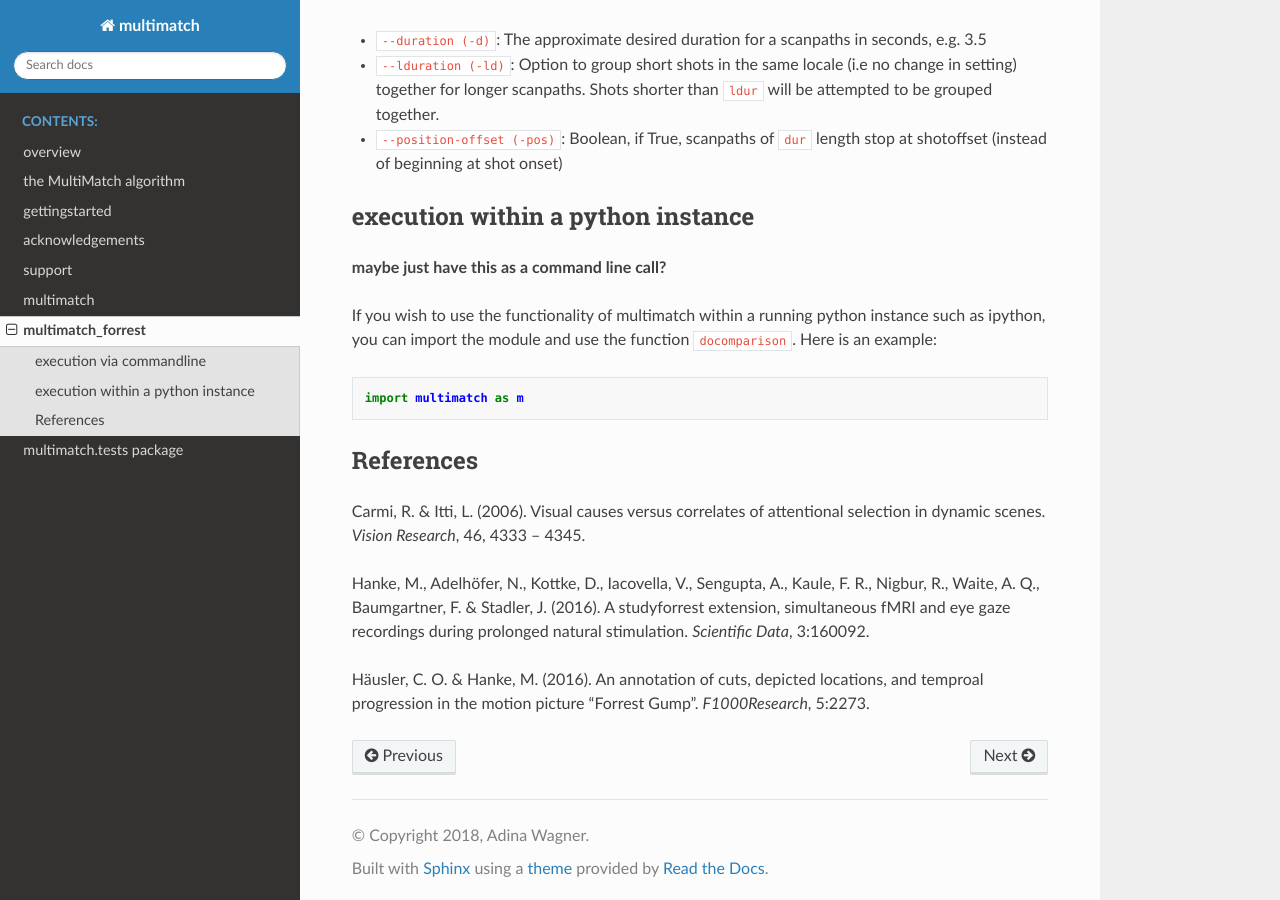
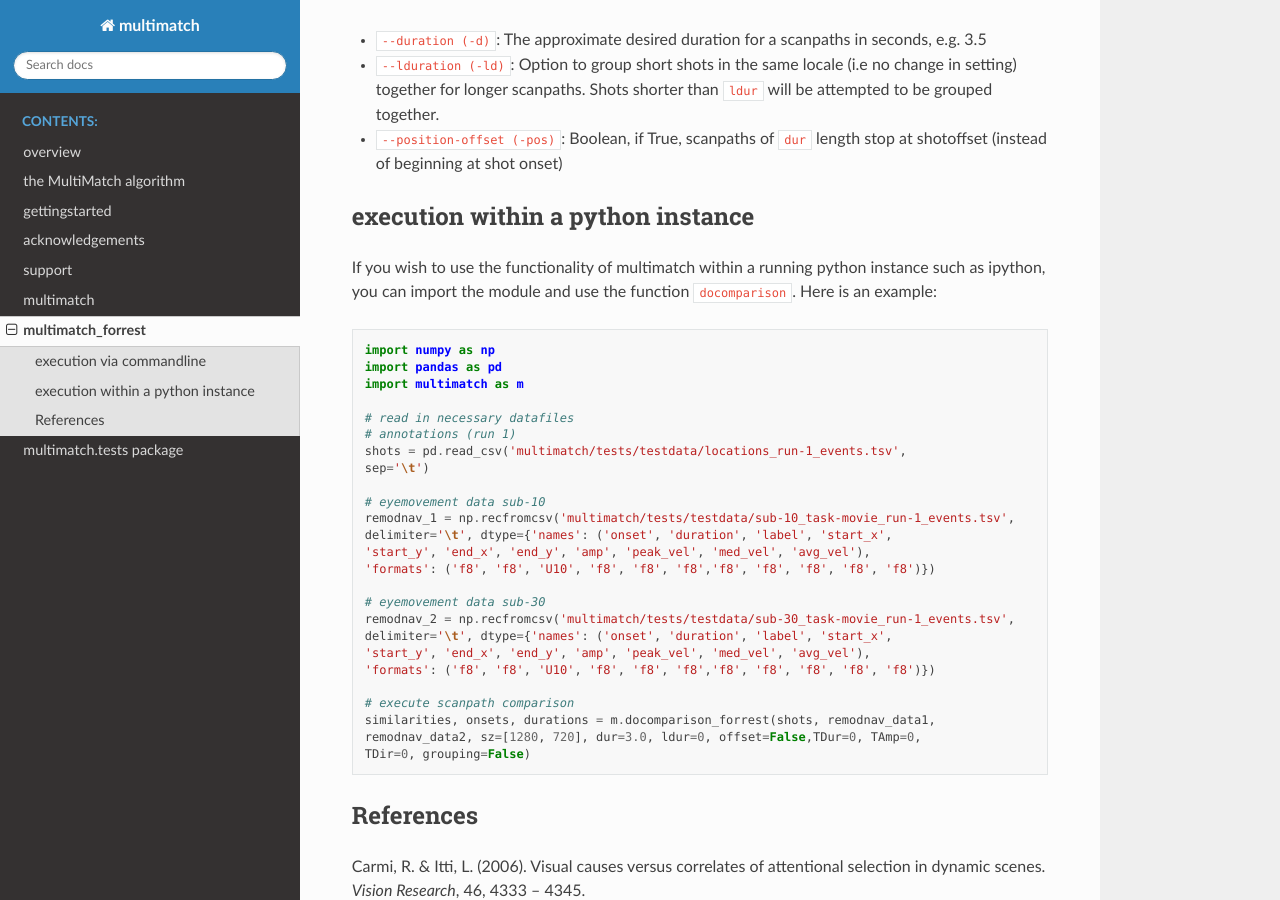
Before and after one commit to adswa/multimatch_gaze, a Sphinx documentation site: the page built from docs/source/multimatch_forrest.rst, in a window 1280 px wide and 900 px high, scrolled down 1386 px. Built offline with Sphinx 7.4.7 and the Read the Docs theme 2.0.0, drawn with Linux system fonts in a browser that asks for light colours.

Commit message:
ipython example of docomparison_forrest

```diff
--- a/docs/source/multimatch_forrest.rst
+++ b/docs/source/multimatch_forrest.rst
@@ -82,16 +82,38 @@ grouping will be performed!
 execution within a python instance
 ^^^^^^^^^^^^^^^^^^^^^^^^^^^^^^^^^^
 
-**maybe just have this as a command line call?**
-
-
 If you wish to use the functionality of multimatch within a running python
 instance such as ipython, you can import the module and use the function
 ``docomparison``. Here is an example:
 
 .. code::
 
+   import numpy as np
+   import pandas as pd
    import multimatch as m
+
+   # read in necessary datafiles
+   # annotations (run 1)
+   shots = pd.read_csv('multimatch/tests/testdata/locations_run-1_events.tsv',
+   sep='\t')
+
+   # eyemovement data sub-10
+   remodnav_1 = np.recfromcsv('multimatch/tests/testdata/sub-10_task-movie_run-1_events.tsv',
+   delimiter='\t', dtype={'names': ('onset', 'duration', 'label', 'start_x',
+   'start_y', 'end_x', 'end_y', 'amp', 'peak_vel', 'med_vel', 'avg_vel'),
+   'formats': ('f8', 'f8', 'U10', 'f8', 'f8', 'f8','f8', 'f8', 'f8', 'f8', 'f8')})
+
+   # eyemovement data sub-30
+   remodnav_2 = np.recfromcsv('multimatch/tests/testdata/sub-30_task-movie_run-1_events.tsv',
+   delimiter='\t', dtype={'names': ('onset', 'duration', 'label', 'start_x',
+   'start_y', 'end_x', 'end_y', 'amp', 'peak_vel', 'med_vel', 'avg_vel'),
+   'formats': ('f8', 'f8', 'U10', 'f8', 'f8', 'f8','f8', 'f8', 'f8', 'f8', 'f8')})
+
+   # execute scanpath comparison
+   similarities, onsets, durations = m.docomparison_forrest(shots, remodnav_data1,
+   remodnav_data2, sz=[1280, 720], dur=3.0, ldur=0, offset=False,TDur=0, TAmp=0,
+   TDir=0, grouping=False)
+
 
 
 
```
